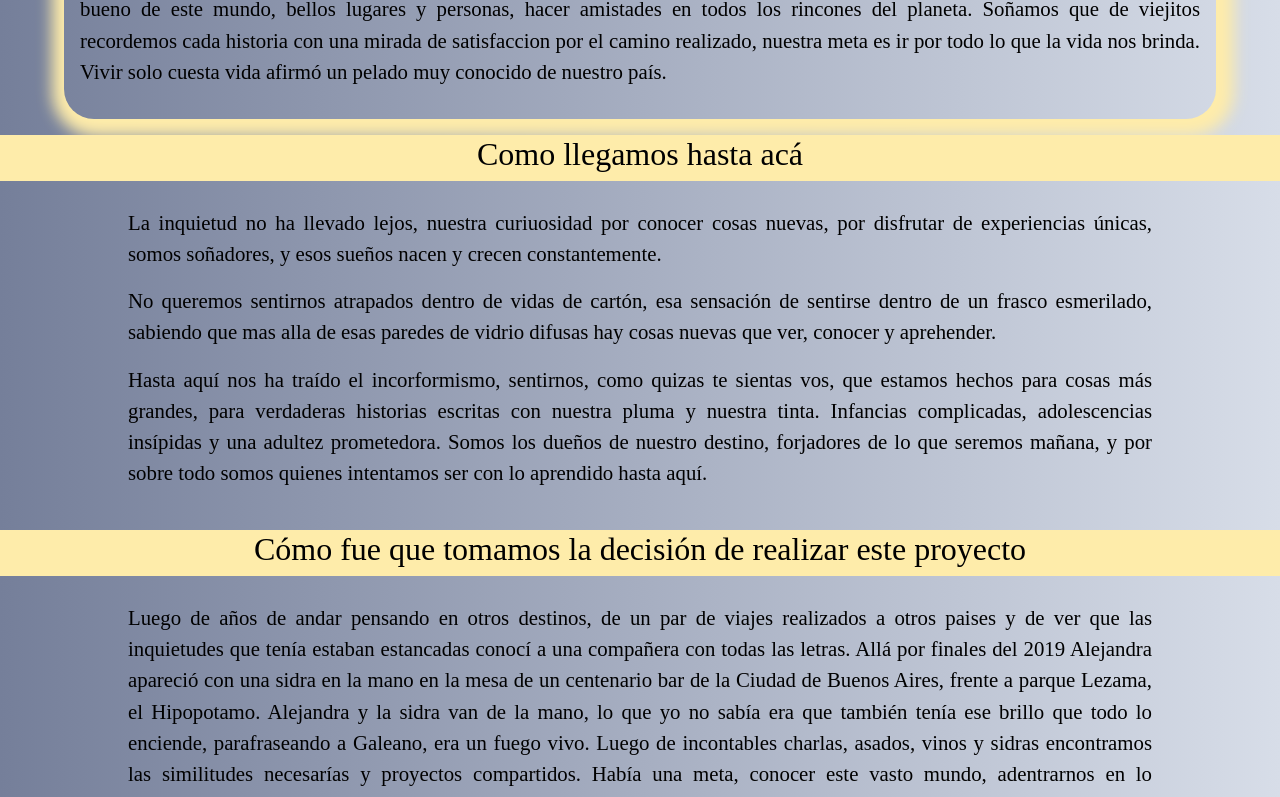
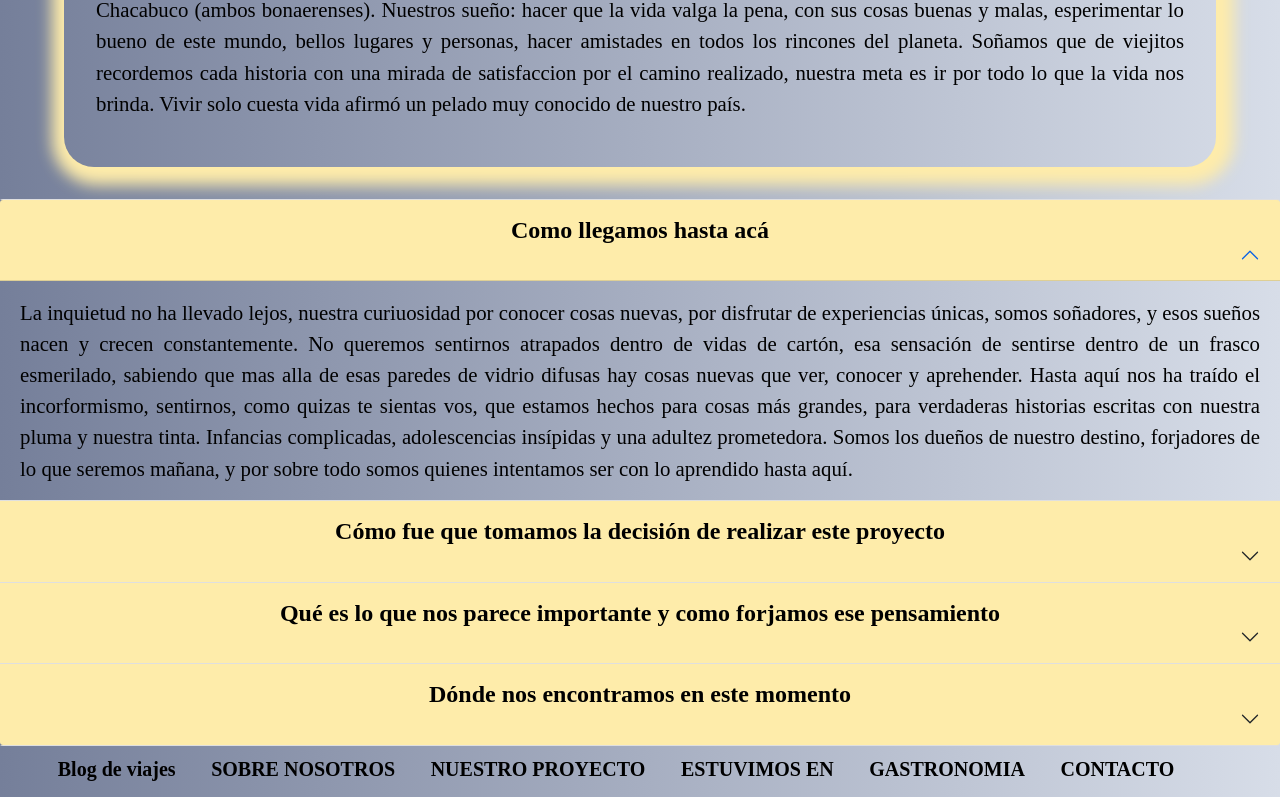
Before and after one commit to GastonMendezLuna/Partiendoalencuentro, a plain HTML site: page pages/sobre-nosotros.html in a window 1280 px wide. Shown: the part 1075-1872 px from the top of the page. Drawn offline with nearby package versions, Linux system fonts and the light colour scheme; a web font is replaced by a local one.

Commit message:
acordeon en sobre nosotros

```diff
--- a/pages/sobre-nosotros.html
+++ b/pages/sobre-nosotros.html
@@ -95,80 +95,68 @@
                 <p>Estos somos nosotros... Nuestros nombres: Alejandra y Gaston. Nuestras edades 29 y 35 años. Nuestra procedencia: Villa Gesell y Chacabuco (ambos bonaerenses). Nuestros sueño: hacer que la vida valga la pena, con sus cosas buenas y malas, esperimentar lo bueno de este mundo, bellos lugares y personas, hacer amistades en todos los rincones del planeta. Soñamos que de viejitos recordemos cada historia con una mirada de satisfaccion por el camino realizado, nuestra meta es ir por todo lo que la vida nos brinda. Vivir solo cuesta vida afirmó un pelado muy conocido de nuestro país. </p>
             </div>
 
-            <!-- inicio subtitulo primero -->
 
-        <div class="subtitulos mediaSubtitulos">
-            <h2>Como llegamos hasta acá</h2>
-        </div>
+            <div class="accordion containeracordion" id="accordionExample">
+                <div class="accordion-item">
+                  <h2 class="accordion-header bandoneon__Texto" id="headingOne">
+                    <button class="accordion-button bandoneon" type="button" data-bs-toggle="collapse" data-bs-target="#collapseOne" aria-expanded="true"  aria-controls="collapseOne">
+                        Como llegamos hasta acá
+                    </button>
+                  </h2>
+                  <div id="collapseOne" class="accordion-collapse collapse show bandoneon__Texto" aria-labelledby="headingOne" data-bs-parent="#accordionExample">
+                    <div class="accordion-body bandoneon__Texto">
+                        La inquietud no ha llevado lejos, nuestra curiuosidad por conocer cosas nuevas, por disfrutar de experiencias únicas, somos soñadores, y esos sueños nacen y crecen constantemente.
 
-         <!-- fin primer subtitulo -->
+                        No queremos sentirnos atrapados dentro de vidas de cartón, esa sensación de sentirse dentro de un frasco esmerilado, sabiendo que mas alla de esas paredes de vidrio difusas hay cosas nuevas que ver, conocer y aprehender.
 
-        <!-- inicio primer parrafo -->
-        <div class="parrafos">
-            <p>
-            La inquietud no ha llevado lejos, nuestra curiuosidad por conocer cosas nuevas, por disfrutar de     experiencias únicas, somos soñadores, y esos sueños nacen y crecen constantemente.
-            </p>
-            <p>
-            No queremos sentirnos atrapados dentro de vidas de cartón, esa sensación de sentirse dentro de un frasco esmerilado, sabiendo que mas alla de esas paredes de vidrio difusas hay cosas nuevas que ver, conocer y aprehender.
-            </p>
-            <p>
-            Hasta aquí nos ha traído el incorformismo, sentirnos, como quizas te sientas vos, que estamos hechos para cosas más grandes, para verdaderas historias escritas con nuestra pluma y nuestra tinta.
-            Infancias complicadas, adolescencias insípidas y una adultez prometedora. Somos los dueños de nuestro destino, forjadores de lo que seremos mañana, y por sobre todo somos quienes intentamos ser con lo aprendido hasta aquí.
-            </p>
+                        Hasta aquí nos ha traído el incorformismo, sentirnos, como quizas te sientas vos, que estamos hechos para cosas más grandes, para verdaderas historias escritas con nuestra pluma y nuestra tinta. Infancias complicadas, adolescencias insípidas y una adultez prometedora. Somos los dueños de nuestro destino, forjadores de lo que seremos mañana, y por sobre todo somos quienes intentamos ser con lo aprendido hasta aquí.
 
                     </div>
-         <!-- fin primer parrafo -->
-
-
-        <!-- inicio segundo subtitulo -->
-
-        <div class="subtitulos mediaSubtitulos">
-            <h2>Cómo fue que tomamos la decisión de realizar este proyecto</h2>
                   </div>
-
-        <!-- fin segundo subtitulo -->
-
-        <!-- inicio segundo parrafo -->
-
-        <div class="parrafos">
-            <p>Luego de años de andar pensando en otros destinos, de un par de viajes realizados a otros paises y de ver que las inquietudes que tenía estaban estancadas conocí a una compañera con todas las letras. Allá por finales del 2019 Alejandra apareció con una sidra en la mano en la mesa de un centenario bar de la Ciudad de Buenos Aires, frente a parque Lezama, el Hipopotamo. Alejandra y la sidra van de la mano, lo que yo no sabía era que también tenía ese brillo que todo lo enciende, parafraseando a Galeano, era un fuego vivo.
+                </div>
+                <div class="accordion-item">
+                  <h2 class="accordion-header bandoneon__Texto" id="headingTwo">
+                    <button class="accordion-button collapsed bandoneon" type="button" data-bs-toggle="collapse" data-bs-target="#collapseTwo" aria-expanded="false" aria-controls="collapseTwo">
+                        Cómo fue que tomamos la decisión de realizar este proyecto
+                    </button>
+                  </h2>
+                  <div id="collapseTwo" class="accordion-collapse collapse" aria-labelledby="headingTwo" data-bs-parent="#accordionExample">
+                    <div class="accordion-body bandoneon__Texto">
+                        Luego de años de andar pensando en otros destinos, de un par de viajes realizados a otros paises y de ver que las inquietudes que tenía estaban estancadas conocí a una compañera con todas las letras. Allá por finales del 2019 Alejandra apareció con una sidra en la mano en la mesa de un centenario bar de la Ciudad de Buenos Aires, frente a parque Lezama, el Hipopotamo. Alejandra y la sidra van de la mano, lo que yo no sabía era que también tenía ese brillo que todo lo enciende, parafraseando a Galeano, era un fuego vivo.
                         Luego de incontables charlas, asados, vinos y sidras encontramos las similitudes necesarías y proyectos compartidos. Había una meta, conocer este vasto mundo, adentrarnos en lo desconocido y vivir en libertad, rompiendo las ataduras sociales que nos condicionan y nos generan temores, porque la gran barrera que rompimos es justamente esa, el temor de que pasará.
-            </p>
                     </div>
-
-            <!-- fin segundo parrafo -->
-
-            <!-- inicio tercer subtitulo -->
-
-        <div class="subtitulos mediaSubtitulos">
-            <h2>Que es lo que nos parece importante y como forjamos ese pensamiento</h2>
                   </div>
-
-            <!-- fin tercer subtitulo -->
-
-            <!-- inicio tercer parrafo -->
-
-        <div class="parrafos">
-            <p>Cremos que lo más importante es la experiencia, así como en cada profesión u oficio, en la vida las experiencias son las que nos dan la oportunidad de ir siempre un poco mas allá. Salir de nuestra zona de comodidad, expandir nuestras barreras, romperlas y crear nuevas.
+                </div>
+                <div class="accordion-item">
+                  <h2 class="accordion-header bandoneon__Texto" id="headingThree">
+                    <button class="accordion-button collapsed bandoneon" type="button" data-bs-toggle="collapse" data-bs-target="#collapseThree" aria-expanded="false" aria-controls="collapseThree">
+                        Qué es lo que nos parece importante y como forjamos ese pensamiento
+                    </button>
+                  </h2>
+                  <div id="collapseThree" class="accordion-collapse collapse" aria-labelledby="headingThree" data-bs-parent="#accordionExample">
+                    <div class="accordion-body bandoneon__Texto">
+                        Cremos que lo más importante es la experiencia, así como en cada profesión u oficio, en la vida las experiencias son las que nos dan la oportunidad de ir siempre un poco mas allá. Salir de nuestra zona de comodidad, expandir nuestras barreras, romperlas y crear nuevas.
                         Nuevas metas, nuevos desafios y nuevos horizontes. La misma compañía, pero evolucionando.
                         Desde chico tenía enormes ganas de salir de mi pueblo, a veces me iba al costado de la ruta 7, muy transitada por mi ciudad, y pensaba donde iría esa gente que se movilizaba en auto, que estarían pensando en ese preciso momento en que pasaban por la entrada de mi ciudad. Era un espectador, tratando de descifrar esa obra instantanea que pasaba frente a mis ojos y mis ansias de concoer cosas nuevas.
                         Ahora queremos ser protagonistas, escribiendo nuestra propia obra, creando una historia en la cual nos desafiemos constantemente. Queremos nutrirnos, aprender y crecer escuchando otras historias, viviendolas y sobre todo conociendo gente de otras culturas, con otras costumbres y con las mismas ganas de vivir que nosotros.
-            </p>
                     </div>
-                <!-- fin tercer parrafo -->
+                  </div>
+                </div>
+                <div class="accordion-item">
+                    <h2 class="accordion-header bandoneon__Texto" id="headingThree">
+                      <button class="accordion-button collapsed bandoneon" type="button" data-bs-toggle="collapse" data-bs-target="#collapseThree" aria-expanded="false" aria-controls="collapseThree">
+                        Dónde nos encontramos en este momento
+                      </button>
+                    </h2>
+                    <div id="collapseThree" class="accordion-collapse collapse" aria-labelledby="headingThree" data-bs-parent="#accordionExample">
+                      <div class="accordion-body bandoneon__Texto">
+                        <center><iframe class="mapaNosotros" src="https://www.google.com/maps/embed?pb=!1m18!1m12!1m3!1d2992.473875504454!2d2.1757693147976434!3d41.4072309027288!2m3!1f0!2f0!3f0!3m2!1i1024!2i768!4f13.1!3m3!1m2!1s0x12a4a3b68ea3b4a7%3A0x394163f63c61da7!2sFlyHemp%20CBD!5e0!3m2!1ses-419!2sar!4v1636135413473!5m2!1ses-419!2sar" style="border: 0;;" allowfullscreen="" loading="lazy"></iframe></center>
+                      </div>
+                    </div>
+                  </div>
+              </div>
 
 
-        <!-- inicio ubicacion en este momento -->
-
-        <div class="subtitulos mediaSubtitulos">
-            <h2>Donde nos encontramos en este momento</h2>
-        </div>
-
-        <nav>
-            <iframe class="mapaNosotros" src="https://www.google.com/maps/embed?pb=!1m18!1m12!1m3!1d2992.473875504454!2d2.1757693147976434!3d41.4072309027288!2m3!1f0!2f0!3f0!3m2!1i1024!2i768!4f13.1!3m3!1m2!1s0x12a4a3b68ea3b4a7%3A0x394163f63c61da7!2sFlyHemp%20CBD!5e0!3m2!1ses-419!2sar!4v1636135413473!5m2!1ses-419!2sar" style="border: 0;;" allowfullscreen="" loading="lazy"></iframe>
-        </nav>
-
-</div>
 
     <!-- fin ubicacion en este momento -->
 
--- a/scss/_index.scss
+++ b/scss/_index.scss
@@ -3,8 +3,8 @@
 
 $fontsize: 1.3rem;
 $border-radius: 30px;
-$margin: 1rem;
-$padding: 1rem;
+$margin: 2rem;
+$padding: 2rem;
 
 @mixin parrafo () {
   display: flex;
@@ -14,8 +14,8 @@ $padding: 1rem;
     text-align: justify;
     justify-content: center;
     justify-items: center;
-    top: 1rem;
-    bottom: 2rem;
+    top: 2rem;
+    bottom: 4rem;
     font-size: $fontsize;
     border-radius: $border-radius;
     margin: $margin;
--- a/scss/_sobre-nosotros.scss
+++ b/scss/_sobre-nosotros.scss
@@ -28,6 +28,33 @@
         height: 10%;
         background: #feecaa;
         }
+
+      & .containeracordion{
+        width: 100%;
+        top: 4rem;
+        bottom: 4rem;
+        justify-items: center;
+      }
+
+      & .bandoneon{
+        display: flex;
+        flex-direction: column;
+        flex-wrap: wrap;
+        width: 100vw;
+        height: auto;
+        background-color: #feecaa;
+        text-align: justify;
+        font-size: 1.5rem;
+        font-weight: 600;
+        color: black;
+
+        }
+
+      & .bandoneon__Texto{
+        font-size: 1.3rem;
+        text-align: justify;
+        background-image: linear-gradient(to right, #757F9A , #D7DDE8 );
+      }
 
     & .sobreNosotrosfoto{
         align-content: center;
```
Also changed, not shown: css/main.css, 1 other file. Lines whose indentation alone changed are shown as unchanged.
